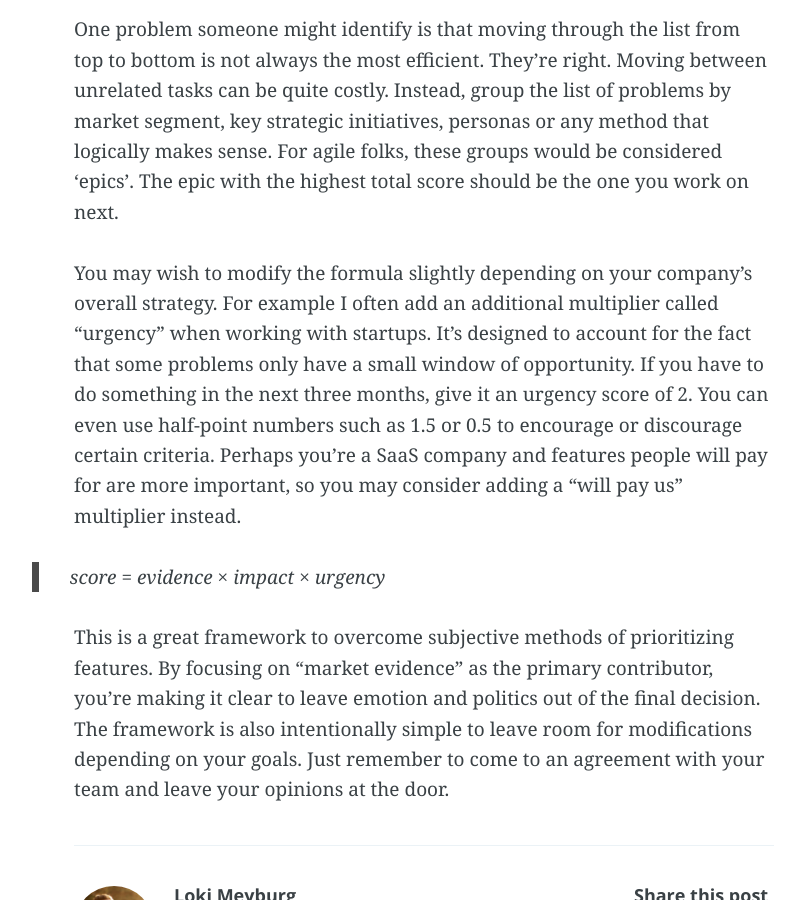
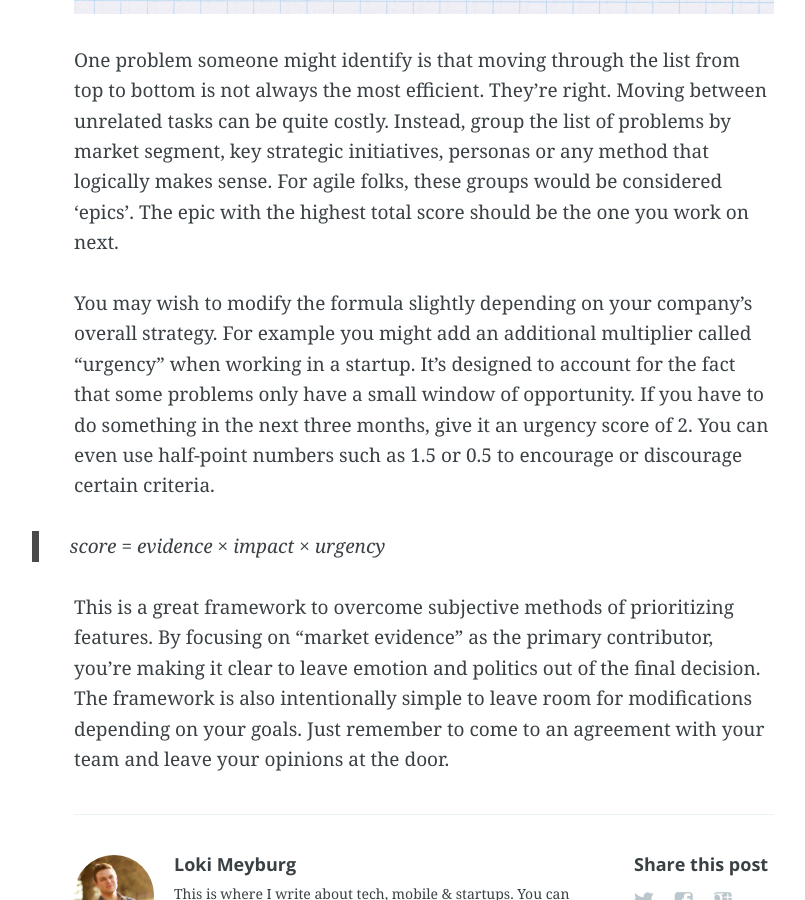
Before and after one commit to lokimeyburg/lokimeyburg.github.io, a Jekyll site: the page built from _posts/2015-04-25-objectively-prioritizing-requirements-features.md, in a window 1280 px wide and 900 px high, scrolled down 2226 px. Shown: the whole window, without its empty margins (216-1021 px from the left). Built offline with Jekyll 4.4.1, drawn with Linux system fonts in a browser that asks for light colours; Markdown is read by kramdown in place of the engine named in the settings; some of the changed text lies outside the part shown.

Commit message:
Refactored article

```diff
--- a/_posts/2015-04-25-objectively-prioritizing-requirements-features.md
+++ b/_posts/2015-04-25-objectively-prioritizing-requirements-features.md
@@ -45,7 +45,7 @@
 
 One problem someone might identify is that moving through the list from top to bottom is not always the most efficient. They're right. Moving between unrelated tasks can be quite costly. Instead, group the list of problems by market segment, key strategic initiatives, personas or any method that logically makes sense. For agile folks, these groups would be considered 'epics'. The epic with the highest total score should be the one you work on next.
 
-You may wish to modify the formula slightly depending on your company's overall strategy. For example I often add an additional multiplier called "urgency" when working with startups. It's designed to account for the fact that some problems only have a small window of opportunity. If you have to do something in the next three months, give it an urgency score of 2. You can even use half-point numbers such as 1.5 or 0.5 to encourage or discourage certain criteria. Perhaps you're a SaaS company and features people will pay for are more important, so you may consider adding a "will pay us" multiplier instead.
+You may wish to modify the formula slightly depending on your company's overall strategy. For example you might add an additional multiplier called "urgency" when working in a startup. It's designed to account for the fact that some problems only have a small window of opportunity. If you have to do something in the next three months, give it an urgency score of 2. You can even use half-point numbers such as 1.5 or 0.5 to encourage or discourage certain criteria.
 
 > score = evidence &times; impact &times; urgency
 
```
Also changed, not shown: other parts of _posts/2015-04-25-objectively-prioritizing-requirements-features.md (+1 -1 lines).
